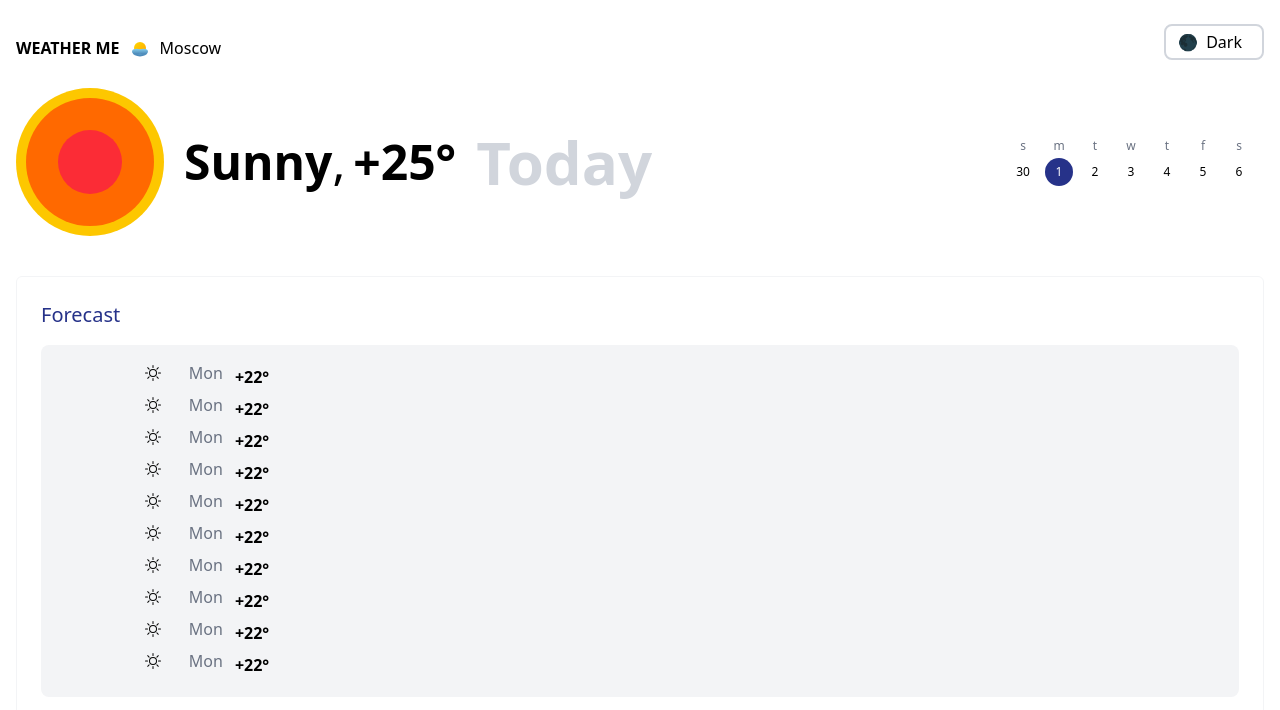
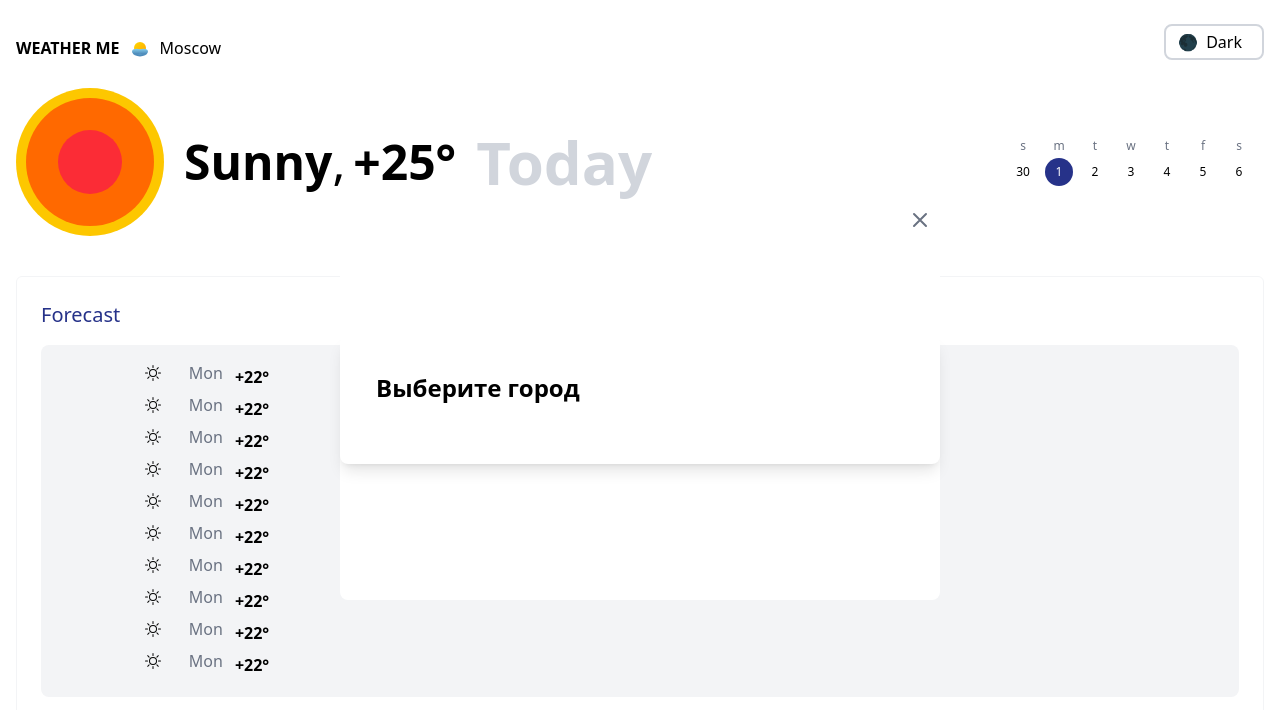
Before and after one commit to shkked/weather_app, a Vue app: page / in a window 1280 px wide. Both pictures are taken after a click on the element "Moscow". Shown: the top 710 px of the page. Built offline with nearby package versions, Linux system fonts and the light colour scheme.

Commit message:
added cityPicker modal

```diff
--- a/src/App.vue
+++ b/src/App.vue
@@ -1,11 +1,14 @@
 <template>
   <div>
     <DefaultLayout />
+
+    <ModalCityPicker />
   </div>
 </template>
 
 <script setup lang="ts">
 import { onMounted, toRefs } from 'vue';
+import ModalCityPicker from './components/ui/modals/modalCityPicker.vue';
 import DefaultLayout from './layouts/DefaultLayout.vue';
 import { useThemeStore } from './stores/theme.store';
 
@@ -19,7 +22,5 @@ onMounted(() => {
     document.documentElement.classList.toggle('dark', theme.value === 'dark');
     localStorage.setItem('theme', theme.value);
   }
-
-
 });
 </script>
--- a/src/components/HeaderLayout.vue
+++ b/src/components/HeaderLayout.vue
@@ -6,7 +6,7 @@
         <img src="@/assets/logo.svg" alt="Logo" class="h-6 w-6 mr-2" />
       </div>
 
-      <span @click="openModalCityPicker" class="cursor-pointer hover:underline">{{ location }}</span>
+      <span @click="toggleModal" class="cursor-pointer hover:underline">{{ location }}</span>
     </div>
     <button
       @click="toggleTheme"
@@ -20,13 +20,16 @@
 
 <script setup lang="ts">
 import router from '@/router';
+import { useCityPickerStore } from '@/stores/cityPicker.store';
 import { useThemeStore } from '@/stores/theme.store';
 import { useWeatherStore } from '@/stores/weather.store';
 import { toRefs } from 'vue';
 
 const weatherStore = useWeatherStore();
-const { openModalCityPicker } = weatherStore;
 const { location } = toRefs(weatherStore);
+
+const cityPickerStore = useCityPickerStore();
+const { toggleModal } = cityPickerStore;
 
 const themeStore = useThemeStore();
 const { toggleTheme } = themeStore;
--- /dev/null
+++ b/src/components/ui/modals/modalCityPicker.vue
@@ -0,0 +1,32 @@
+<template>
+  <dialog
+    v-show="isModalOpen"
+    ref="modalAddUser"
+    class="fixed inset-0 z-50 left-1/2 top-1/2 -translate-x-1/2 -translate-y-1/2 w-150 h-100 flex items-center justify-center rounded-lg"
+  >
+    <div>
+      <button
+        @click="toggleModal"
+        class="absolute top-2 right-2 text-gray-500 hover:text-gray-700 focus:outline-none cursor-pointer"
+      >
+        <svg xmlns="http://www.w3.org/2000/svg" class="h-6 w-6" fill="none" viewBox="0 0 24 24" stroke="currentColor">
+          <path stroke-linecap="round" stroke-linejoin="round" stroke-width="2" d="M6 18L18 6M6 6l12 12" />
+        </svg>
+      </button>
+    </div>
+    <div class="bg-white p-9 rounded-lg shadow-lg w-full">
+      <h2 class="text-2xl font-bold mb-6">Выберите город</h2>
+    </div>
+  </dialog>
+</template>
+
+<script setup lang="ts">
+import { useCityPickerStore } from '@/stores/cityPicker.store';
+import { toRefs } from 'vue';
+
+const cityPickerStore = useCityPickerStore();
+const { isModalOpen } = toRefs(cityPickerStore);
+const { toggleModal } = cityPickerStore;
+</script>
+
+<style scoped></style>
--- /dev/null
+++ b/src/stores/cityPicker.store.ts
@@ -0,0 +1,15 @@
+import { defineStore } from 'pinia';
+import { ref } from 'vue';
+
+export const useCityPickerStore = defineStore('cityPicker', () => {
+  const isModalOpen = ref(false);
+
+  const toggleModal = () => {
+    isModalOpen.value = !isModalOpen.value;
+  };
+
+  return {
+    isModalOpen,
+    toggleModal,
+  };
+});
```
